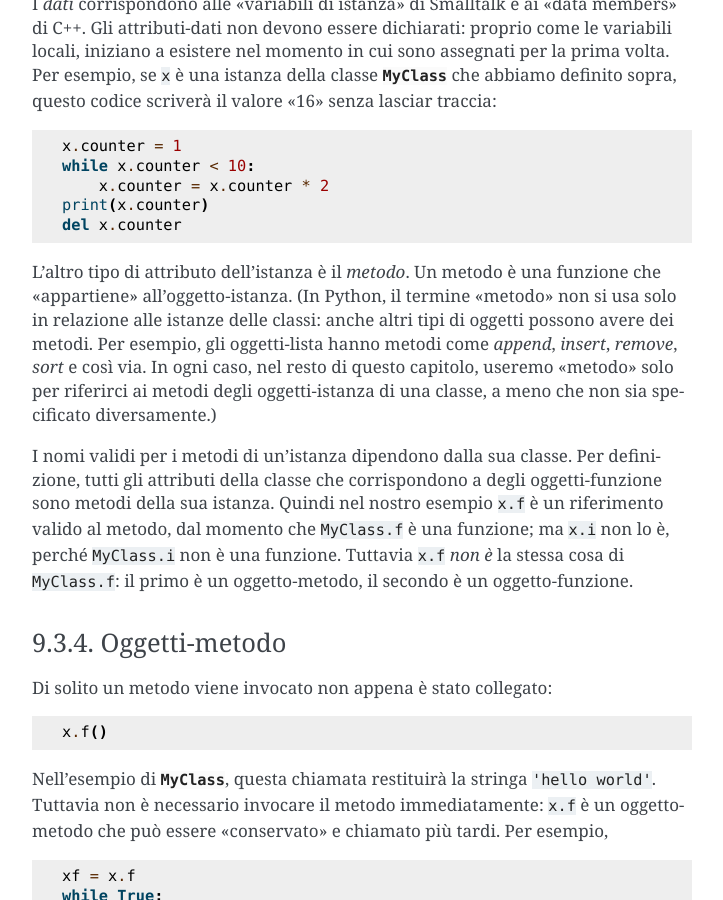
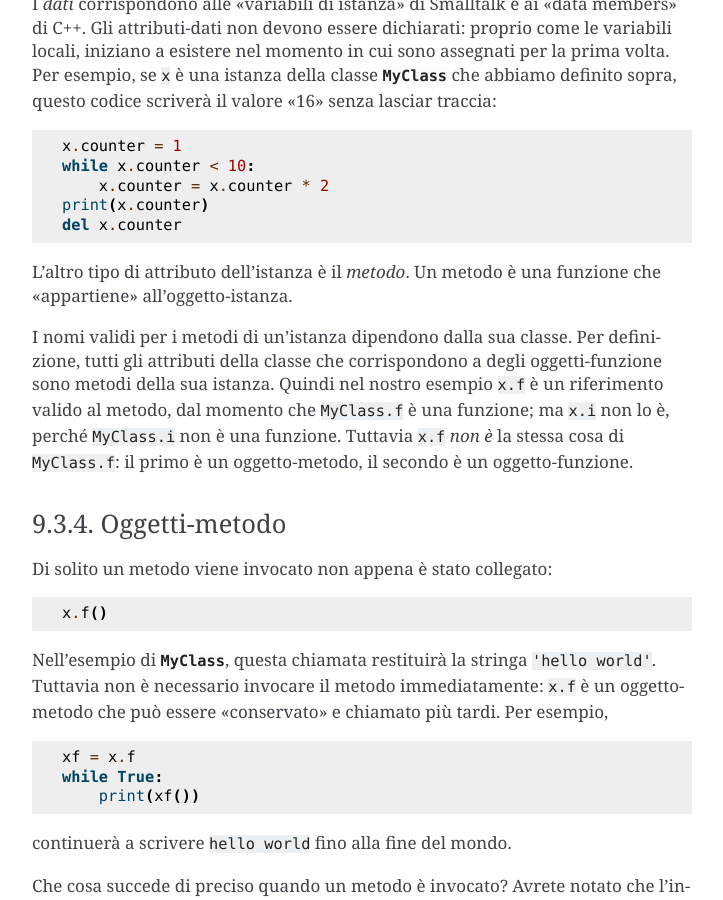
Before and after one commit to ricpol/pytutorial-it, a Sphinx documentation site: the page built from tutorial/source/classes.rst, in a window 1280 px wide and 900 px high, scrolled down 7100 px. Shown: the whole window, without its empty margins (388-1111 px from the left). Built offline with Sphinx 7.4.7, drawn with Linux system fonts in a browser that asks for light colours.

Commit message:
sync up to commit 92c9c6a

```diff
--- a/tutorial/source/appetite.rst
+++ b/tutorial/source/appetite.rst
@@ -9,7 +9,7 @@
     Questa è la traduzione della **versione "di sviluppo" del Tutorial**,
     corrispondente a Python 3.14 e al "main branch" della repository,
     ed è aggiornata al
-    `18 maggio 2024 <https://github.com/python/cpython/commits/main/Doc/tutorial>`_.
+    `12 giugno 2024 <https://github.com/python/cpython/commits/main/Doc/tutorial>`_.
 
     La repository GitHub di questo progetto
     `si trova qui <https://github.com/ricpol/pytutorial-it>`_:
--- a/tutorial/source/classes.rst
+++ b/tutorial/source/classes.rst
@@ -363,12 +363,7 @@ la prima volta. Per esempio, se ``x`` è una istanza della classe
    del x.counter
 
 L'altro tipo di attributo dell'istanza è il *metodo*. Un metodo è una funzione
-che "appartiene" all'oggetto-istanza. (In Python, il termine "metodo" non si
-usa solo in relazione alle istanze delle classi: anche altri tipi di oggetti
-possono avere dei metodi. Per esempio, gli oggetti-lista hanno metodi come
-*append*, *insert*, *remove*, *sort* e così via. In ogni caso, nel resto di
-questo capitolo, useremo "metodo" solo per riferirci ai metodi degli
-oggetti-istanza di una classe, a meno che non sia specificato diversamente.)
+che "appartiene" all'oggetto-istanza.
 
 .. index:: pair: object; method
 
--- a/tutorial/source/stdlib2.rst
+++ b/tutorial/source/stdlib2.rst
@@ -301,7 +301,7 @@ Il tipo predefinito "lista" può soddisfare le esigenze di molte
 strutture-dati. Tuttavia occasionalmente c'è bisogno di un'implementazione
 alternativa con altri vantaggi e svantaggi in termini di performance.
 
-Il modulo :mod:`array` ha una classe :class:`~array.array()` simile a una
+Il modulo :mod:`array` ha una classe :class:`~array.array` simile a una
 lista che conserva i dati in modo più compatto, ma solo se sono di un medesimo
 tipo. L'esempio che segue mostra un array i cui elementi sono conservati come
 numeri binari di due byte senza segno (codice ``"H"``), invece dei consueti 16
@@ -314,7 +314,7 @@ byte che sarebbero impiegati da una normale lista Python::
    >>> a[1:3]
    array('H', [10, 700])
 
-Il modulo :mod:`collections` ha un oggetto :class:`~collections.deque()`
+Il modulo :mod:`collections` ha un oggetto :class:`~collections.deque`
 simile a una lista, che permette *append* e *pop* rapidi a entrambi gli
 estremi, ma accessi più lenti al centro. Questi oggetti vanno bene per
 implementare code e ricerche in ampiezza nei grafi::
```
Also changed, not shown: tutorial/source/inputoutput.rst (+17 -7 lines).
